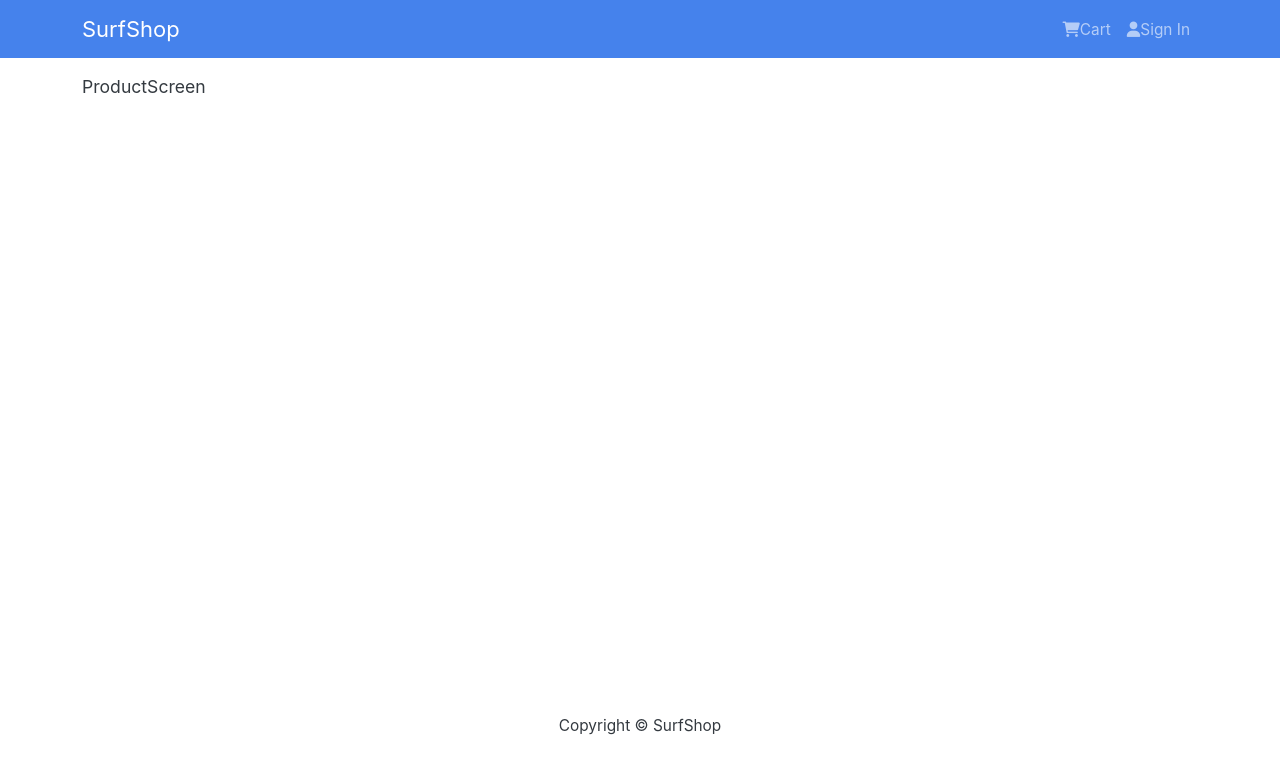
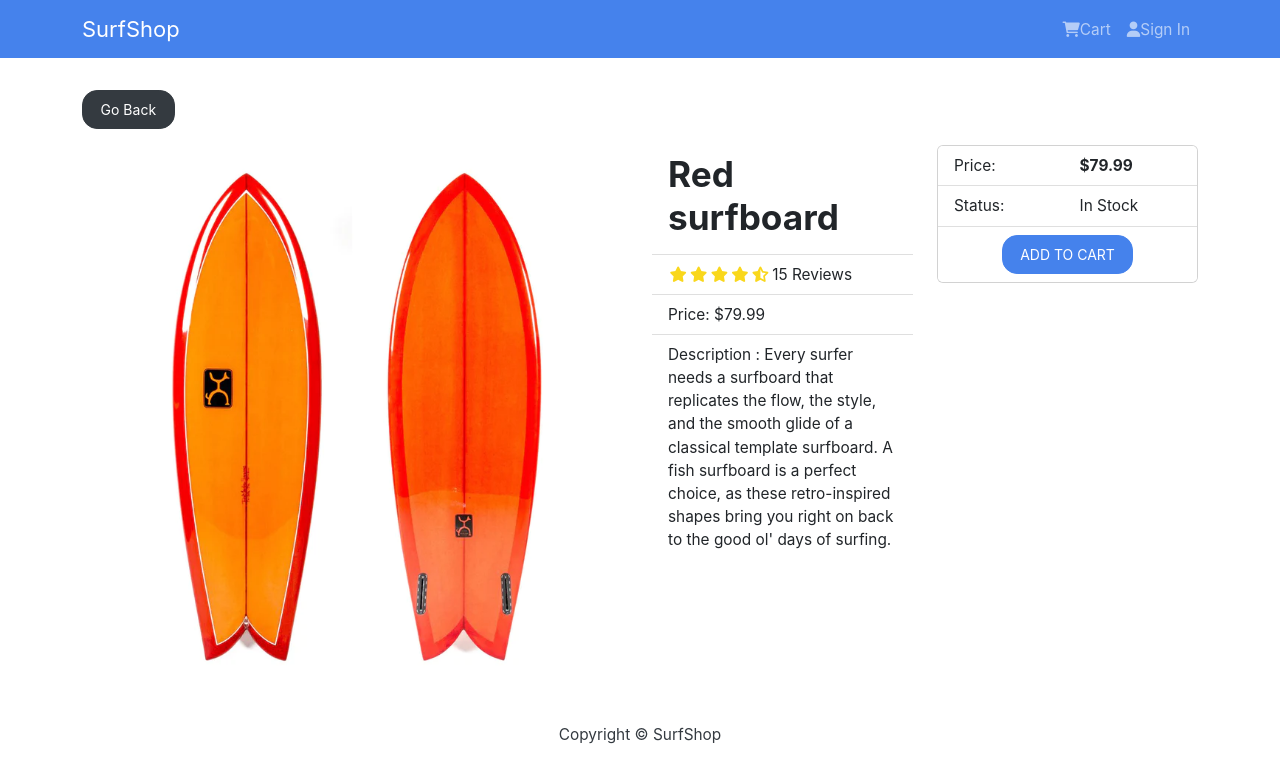
Before and after one commit to GilRahamim98/SurfShop, a React (Create React App) app in the folder frontend/: page /product/1 in a window 1280 px wide. Shown: the top 782 px of the page. Built offline with nearby package versions, Linux system fonts and the light colour scheme.

Commit message:
Added product details screen

```diff
--- a/frontend/src/screens/ProductScreen.js
+++ b/frontend/src/screens/ProductScreen.js
@@ -1,8 +1,69 @@
 import React from 'react'
+import { Link, useParams } from 'react-router-dom'
+import { Row, Col, Image, ListGroup, Card, Button } from 'react-bootstrap'
+import Rating from '../components/Rating'
+import products from '../products'
+const ProductScreen = () => {
+    const { id } = useParams()
+    const product = products.find(p => p._id === id)
+    return (
+        <>
+            <Link className='btn btn-dark my-3' to='/'>Go Back</Link>
+            <Row>
+                <Col md={6}>
+                    <Image src={product.image} alt={product.name} fluid />
+                </Col>
+                <Col md={3}>
+                    <ListGroup variant='flush'>
+                        <ListGroup.Item>
+                            <h2>{product.name}</h2>
+                        </ListGroup.Item>
+                        <ListGroup.Item>
+                            <Rating value={product.rating} text={`${product.numReviews} Reviews`} />
+                        </ListGroup.Item>
+                        <ListGroup.Item>
+                            Price: ${product.price}
+                        </ListGroup.Item>
+                        <ListGroup.Item>
+                            Description : {product.description}
+                        </ListGroup.Item>
+                    </ListGroup>
+                </Col>
+                <Col md={3}>
+                    <Card>
+                        <ListGroup variant='flush'>
+                            <ListGroup.Item>
+                                <Row>
+                                    <Col>
+                                        Price:
+                                    </Col>
+                                    <Col>
+                                        <strong>${product.price}</strong>
+                                    </Col>
+                                </Row>
+                            </ListGroup.Item>
+                            <ListGroup.Item>
+                                <Row>
+                                    <Col>
+                                        Status:
+                                    </Col>
+                                    <Col>
+                                        {product.unitsInStock > 0 ? 'In Stock' : 'Out Of Stock'}
+                                    </Col>
+                                </Row>
+                            </ListGroup.Item>
+                            <ListGroup.Item className="text-center">
+                                <Button className='btn-block mx-auto' type='button'
+                                    disabled={product.unitsInStock === 0}>
+                                    ADD TO CART
+                                </Button>
+                            </ListGroup.Item>
+                        </ListGroup>
+                    </Card>
+                </Col>
+            </Row>
+        </>
 
-const ProductScreen = () => {
-    return (
-        <div>ProductScreen</div>
     )
 }
 
```
